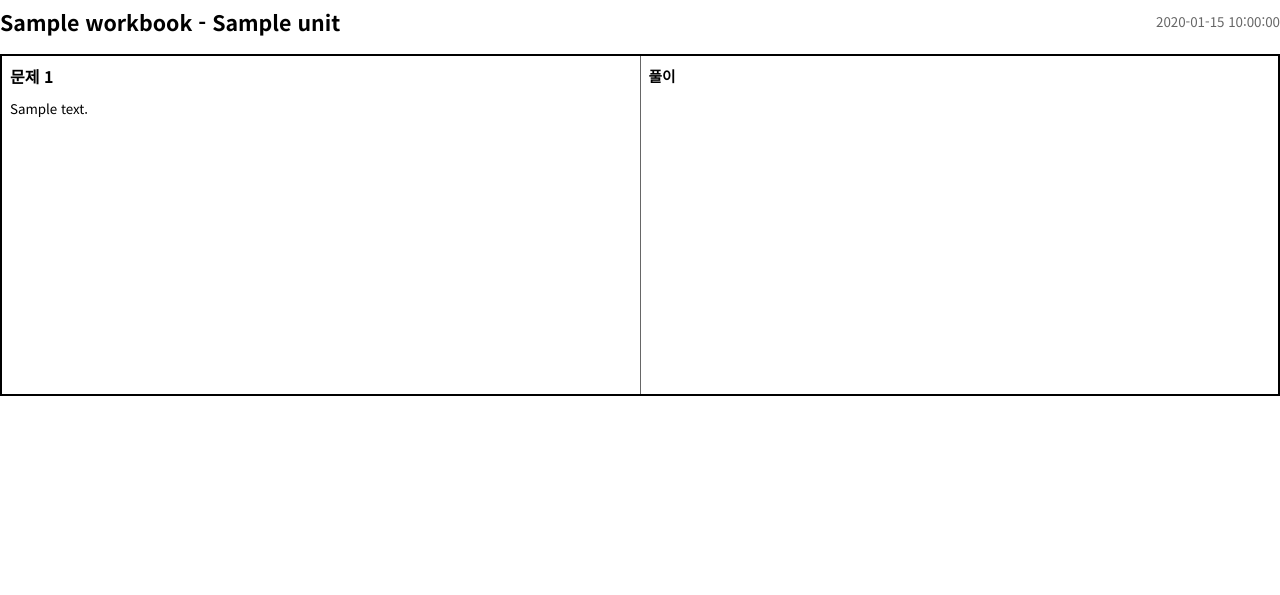
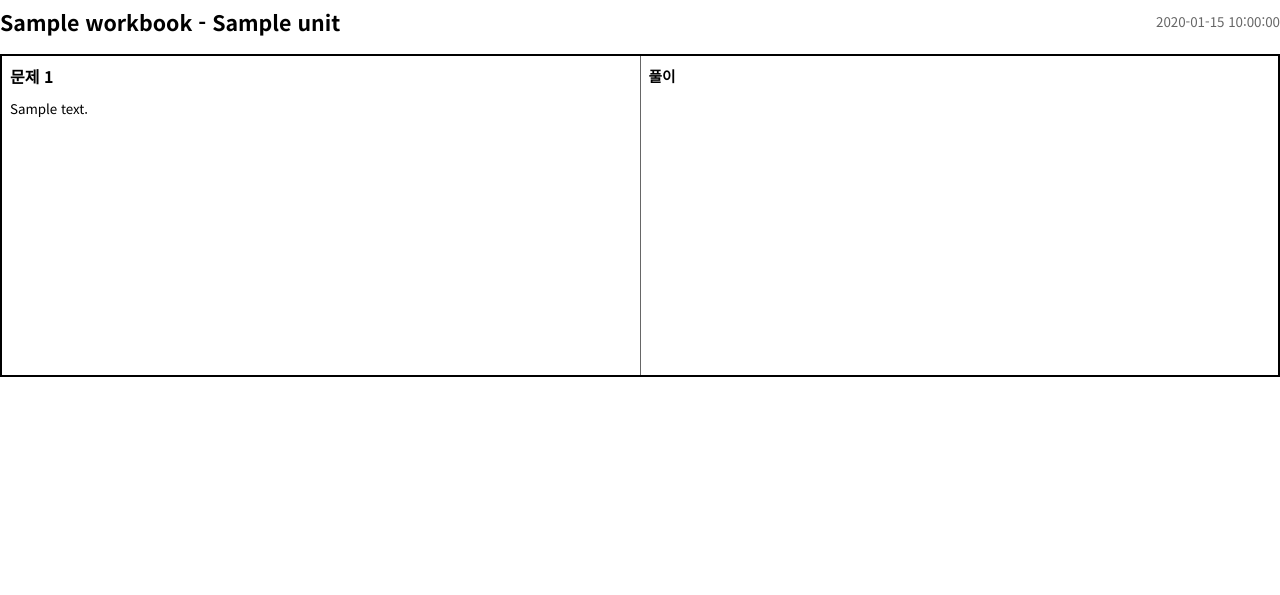
Before and after one commit to jjiniejjinie/odabnote, a Flask app: template frontend/templates/pdf_template.html in a window 1280 px wide. Shown: the top 595 px of the page. Run offline with Flask 3, Linux system fonts and the light colour scheme; tables that the repository leaves empty hold one stand-in row (values such as "Sample post"); the template is opened without the code that fills it: values that come from a table or form of the project are taken from there, most other values are stand-ins (such as "Sample title", 1, 10 or a date in 2020).

Commit message:
표 높이 조절

```diff
--- a/frontend/templates/pdf_template.html
+++ b/frontend/templates/pdf_template.html
@@ -62,15 +62,15 @@
 
         .problem-row {
             display: table-row;
-            height: 9cm;
-            max-height: 9cm;
+            height: 8.5cm;
+            max-height: 8.5cm;
         }
 
         .problem-cell, .solution-cell {
             display: table-cell;
             width: 50%;
-            height: 9cm;
-            max-height: 9cm;
+            height: 8.5cm;
+            max-height: 8.5cm;
             border: 1px solid #666;
             padding: 8px;
             vertical-align: top;
@@ -87,7 +87,7 @@
             font-size: 10pt;
             line-height: 1.6;
             white-space: pre-wrap;
-            max-height: 8cm;
+            max-height: 7.5cm;
             overflow: hidden;
         }
 
```
